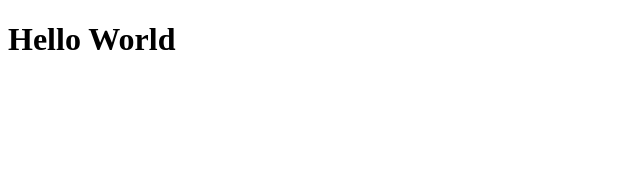
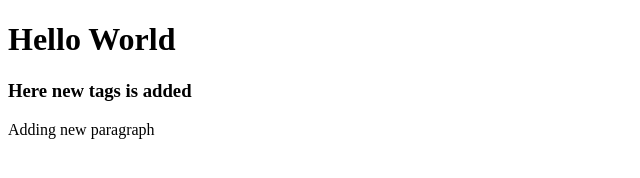
Before and after one commit to supu077/github-actions2, a plain HTML site: page index.html in a window 1280 px wide. Shown: the whole page, without its empty margins (0-640 px from the left). Drawn offline with Linux system fonts and the light colour scheme.

Commit message:
new content added

```diff
--- a/index.html
+++ b/index.html
@@ -7,5 +7,7 @@
 </head>
 <body>
     <h1> Hello World </h1>
+    <h3> Here new tags is added</h3>
+    <p> Adding new paragraph </p>
 </body>
 </html>
```
